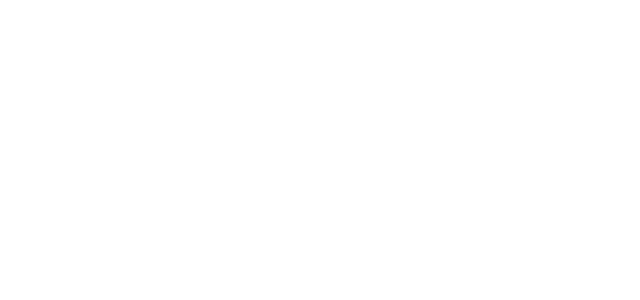
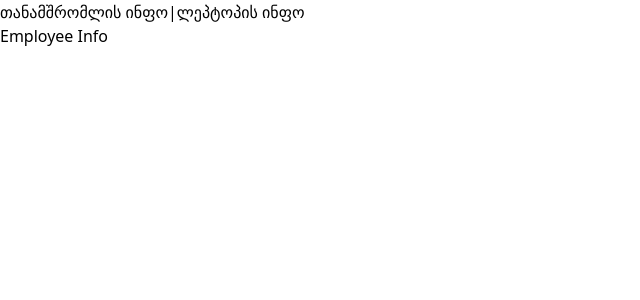
Before and after one commit to LJ1319/redberry-pcfy, a React (Create React App) app: page /add-info/employee-info in a window 1280 px wide. Before the commit this address had no page. Shown: the top 300 px of the page, without its empty margins (0-640 px from the left). Built offline with nearby package versions, Linux system fonts and the light colour scheme.

Commit message:
add routing & create info-page

```diff
--- a/src/App.jsx
+++ b/src/App.jsx
@@ -1,12 +1,22 @@
 import { Routes, Route } from "react-router-dom";
 
 import LandingPage from "./pages/LandingPage";
+import InfoPage from "./pages/InfoPage";
+
+import EmployeeInfo from "./components/InfoPage/EmployeeInfo";
+import LaptopInfo from "./components/InfoPage/LaptopInfo";
 
 const App = () => {
   return (
     <Routes>
       <Route path="/" element={<LandingPage />} />
-    </Routes>
+
+      <Route path="add-info" element={<InfoPage />} >
+        <Route path="employee-info" element={<EmployeeInfo />} />
+        <Route path="laptop-info" element={<LaptopInfo />} />
+      </Route>
+
+    </Routes >
   );
 };
 
--- /dev/null
+++ b/src/components/InfoPage/EmployeeInfo.jsx
@@ -0,0 +1,7 @@
+const EmployeeInfo = () => {
+  return (
+    <h1>Employee Info</h1>
+  );
+};
+
+export default EmployeeInfo;
--- a/src/components/InfoPage/InfoPageContent.jsx
+++ b/src/components/InfoPage/InfoPageContent.jsx
@@ -1,6 +1,12 @@
+import { Outlet } from "react-router-dom";
+import Navbar from "../layout/Navbar";
+
 const InfoPageContent = () => {
   return (
-    <h1>Info Page</h1>
+    <>
+      <Navbar />
+      <Outlet />
+    </>
   );
 };
 
--- /dev/null
+++ b/src/components/InfoPage/LaptopInfo.jsx
@@ -0,0 +1,7 @@
+const LaptopInfo = () => {
+  return (
+    <h1>Laptop Info</h1>
+  );
+};
+
+export default LaptopInfo;
--- a/src/components/LandingPage/LandingPageContent.jsx
+++ b/src/components/LandingPage/LandingPageContent.jsx
@@ -9,7 +9,7 @@ const LandingPageContent = () => {
       <img src={Logo} alt="" className="mx-auto" />
       <img src={Landing} alt="" className="my-16 mx-auto" />
 
-      <LandingButton path="info" text="ჩანაწერის დამატება" />
+      <LandingButton path="add-info/employee-info" text="ჩანაწერის დამატება" />
       <LandingButton path="/" text="ჩანაწერების სია" />
     </div >
   );
--- /dev/null
+++ b/src/components/layout/Navbar.jsx
@@ -0,0 +1,12 @@
+import { NavLink } from "react-router-dom";
+
+const Navbar = () => {
+  return (
+    <nav className="flex">
+      <NavLink to="employee-info">თანამშრომლის ინფო</NavLink> | {" "}
+      <NavLink to="laptop-info">ლეპტოპის ინფო</NavLink>
+    </nav>
+  );
+};
+
+export default Navbar;
```
